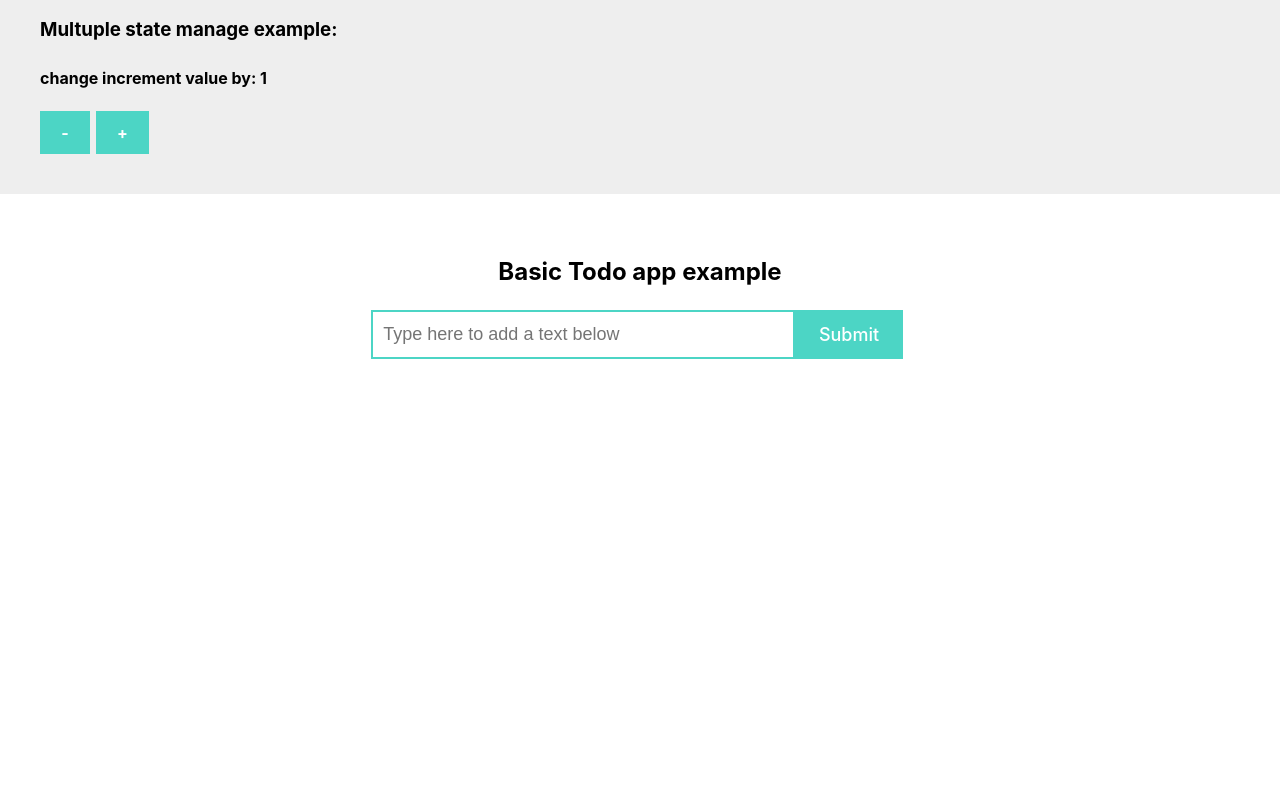
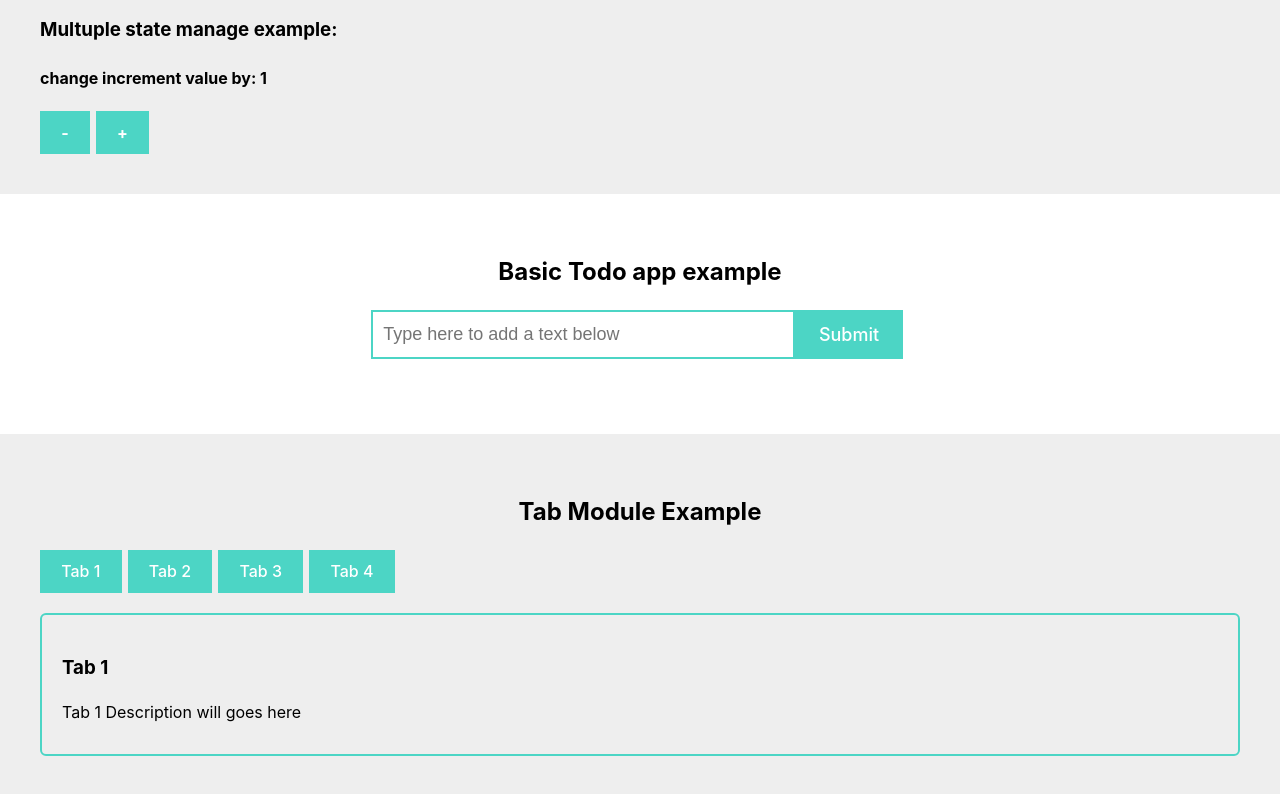
Before and after one commit to kpp6454/react-learning-demo, a React (Vite) app: page / in a window 1280 px wide. Shown: the part 715-1509 px from the top of the page. Before the commit the page ends 1149 px from the top, so only its background shows below. Built offline with nearby package versions, Linux system fonts and the light colour scheme.

Commit message:
Tab Module

```diff
--- a/src/App.css
+++ b/src/App.css
@@ -1,12 +1,4 @@
-p {
-  margin: 0 0 10px;
-}
-.pad40 {
-  padding: 40px 0;
-}
-.gray-back {
-  background-color: #eee;
-}
+
 .listing-block{
   padding-bottom: 15px;
   margin-bottom: 15px;
@@ -73,3 +65,18 @@ ul.display-todoitems li.read {
   text-decoration: line-through;
   background: #ffc7c7;
 }
+
+/*****tab***********/
+ul.tab-btns{
+  list-style: none;
+  padding: 0;
+}
+ul.tab-btns li{
+  display: inline-block;
+}
+#tab-content{
+  border: 2px solid #4cd5c5;
+  padding: 20px;
+  border-radius: 6px;
+  margin: 20px 0 0;
+}
--- a/src/App.jsx
+++ b/src/App.jsx
@@ -3,8 +3,7 @@ import PassingPropsToComp from "./components/PassingPropsToComp";
 import "./App.css";
 import { Counter } from "./components/Counter";
 import { Todo } from "./components/TodoApp/Todo";
-import { AiTodo } from "./components/AiTodo";
-
+import { TabModule } from "./components/Tab/TabModule";
 
 function App() {
   const personDetails = [
@@ -45,7 +44,12 @@ function App() {
         <div className="container">
           <h2>Basic Todo app example</h2>
           <Todo></Todo>
-          {/*<AiTodo></AiTodo>*/}
+        </div>
+      </section>
+      <section className='pad40 tab-sec gray-back'>
+        <div className="container">
+          <h2 className='text-center'>Tab Module Example</h2>
+          <TabModule></TabModule>
         </div>
       </section>
     </>
--- a/src/components/PassingPropsToComp.jsx
+++ b/src/components/PassingPropsToComp.jsx
@@ -1,6 +1,7 @@
 import React from "react";
 
 const PassingPropsToComp = (props) => {
+
   return (
     <h2>
       Hello, {props.title}
--- /dev/null
+++ b/src/components/Tab/TabButton.jsx
@@ -0,0 +1,9 @@
+export default function TabButton({ children, onSelect}) {
+  return (
+    <li>
+      <button onClick={onSelect}>
+        {children}
+      </button>
+    </li>
+  )
+}
--- /dev/null
+++ b/src/components/Tab/TabData.js
@@ -0,0 +1,28 @@
+const TabData = {
+  tab1: {
+      id: 'tab1',
+      title: 'Tab 1',
+      description:
+        'Tab 1 Description will goes here',
+      },
+  tab2: {
+      id: 'tab2',
+      title: 'Tab 2',
+      description:
+        'Tab 2 Description will goes here',
+  },
+  tab3: {
+      id: 'tab3',
+      title: 'Tab 3',
+      description:
+        'Tab 3 Description will goes here',
+  },
+  tab4: {
+      id: 'tab4',
+      title: 'Tab 4',
+      description:
+        'Tab 4 Description will goes here',
+  },
+}
+
+export default TabData
--- /dev/null
+++ b/src/components/Tab/TabModule.jsx
@@ -0,0 +1,27 @@
+import React, { useState } from 'react';
+import TabData from './TabData';
+import TabButton from './TabButton';
+
+export const TabModule = () => {
+
+  const [selectTopic, setselectTopic] = useState('tab1');
+
+  function handleSelect(selectedButton) {
+    setselectTopic(selectedButton);
+  }
+
+  return (
+    <div className="tab-wrap">
+      <ul className="tab-btns">
+        <TabButton onSelect={() => handleSelect('tab1')}>Tab 1</TabButton>
+        <TabButton onSelect={() => handleSelect('tab2')}>Tab 2</TabButton>
+        <TabButton onSelect={() => handleSelect('tab3')}>Tab 3</TabButton>
+        <TabButton onSelect={() => handleSelect('tab4')}>Tab 4</TabButton>
+      </ul>
+      <div id="tab-content">
+          <h3>{TabData[selectTopic].title}</h3>
+          <p>{TabData[selectTopic].description}</p>
+      </div>
+    </div>
+  )
+}
--- a/src/index.css
+++ b/src/index.css
@@ -29,7 +29,15 @@ h1 {
   font-size: 3.2em;
   line-height: 1.1;
 }
-
+p {
+  margin: 0 0 10px;
+}
+.pad40 {
+  padding: 40px 0;
+}
+.gray-back {
+  background-color: #eee;
+}
 button {
   border: 2px solid transparent;
   padding: 0.6em 1.2em;
```
